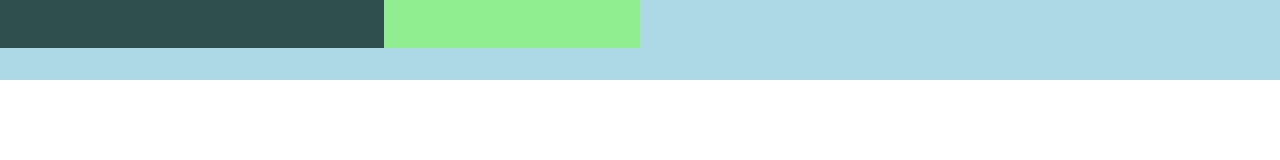
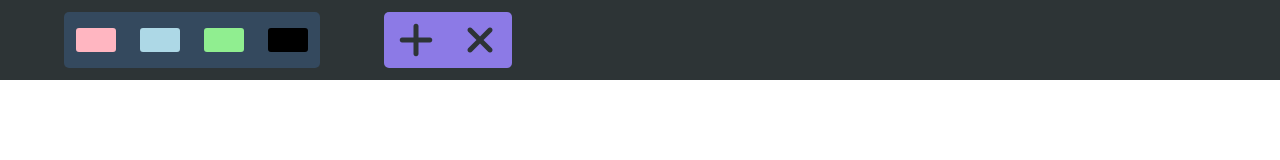
Before and after one commit to aqilahmad2k16/JIRA-TICKET-CLONE-PROJECT, a plain HTML site: page JIRA TICKET CLONE/index.html in a window 1280 px wide. Drawn offline with Linux system fonts and the light colour scheme.

Commit message:
new Change has made by me

```diff
--- a/JIRA TICKET CLONE/index.html
+++ b/JIRA TICKET CLONE/index.html
@@ -5,20 +5,26 @@
     <meta http-equiv="X-UA-Compatible" content="IE=edge">
     <meta name="viewport" content="width=device-width, initial-scale=1.0">
     <link rel="stylesheet" href="./style.css">
+    <link rel="stylesheet" href="https://cdnjs.cloudflare.com/ajax/libs/font-awesome/6.0.0-beta3/css/all.min.css" integrity="sha512-Fo3rlrZj/k7ujTnHg4CGR2D7kSs0v4LLanw2qksYuRlEzO+tcaEPQogQ0KaoGN26/zrn20ImR1DfuLWnOo7aBA==" crossorigin="anonymous" referrerpolicy="no-referrer" />
     <title>JIRA TICKET CLONE</title>
 </head>
 <body>
     <div class="toolbox-cont">
         <div class="toolbox-priority-cont">
-                <div class="color"></div>
-                <div class="color"></div>
-                <div class="color"></div>
-                <div class="color"></div>
+                <div class="lightpink color"></div>
+                <div class="lightblue color"></div>
+                <div class="lightgreen color"></div>
+                <div class="lightblack color"></div>
         </div>
         <div class="action-btn-cont">
-            <div class="add-btn"></div>
-            <div class="remove-btn"></div>
+            <div class="add-btn">
+                <i class="fas fa-plus"></i>
+            </div>
+            <div class="remove-btn">
+                <i class="fas fa-times"></i>
+            </div>
         </div>
     </div>
+    <script type="text/javascript" src="script.js"></script>
 </body>
 </html>
--- /dev/null
+++ b/JIRA TICKET CLONE/script.js
@@ -0,0 +1 @@
+console.log("hi this is Aqil Ahmad");
--- a/JIRA TICKET CLONE/style.css
+++ b/JIRA TICKET CLONE/style.css
@@ -9,18 +9,61 @@ body {
 
 .toolbox-cont {
   height: 5rem;
-  background-color: lightblue;
+  background-color: #2d3436;
+  display: flex;
+  align-items: center;
+}
+
+.toolbox-cont > * {
+  margin-left: 4rem;
+  border-radius: 5px;
+}
+
+.toolbox-priority-cont {
+  height: 3.5rem;
+  width: 16rem;
+  background-color: #34495e;
+  display: flex;
+  justify-content: space-around;
+  align-items: center;
+}
+
+.action-btn-cont {
+  height: 3.5rem;
+  width: 8rem;
+  background-color: #8c7ae6;
   display: flex;
 }
 
-.toolbox-priority-cont {
-  height: 3rem;
-  width: 30%;
-  background-color: darkslategrey;
+.action-btn-cont > * {
+  display: flex;
+  justify-content: center;
+  align-items: center;
+  width: 50%;
+  font-size: 2.5rem;
+  color: #2d3436;
 }
 
-.action-btn-cont {
-  height: 3rem;
-  width: 20%;
+.color {
+  height: 1.5rem;
+  width: 2.5rem;
+  background: lightsalmon;
+  border-radius: 3px;
+}
+
+.lightpink {
+  background-color: lightpink;
+}
+.lightblue {
+  background-color: lightblue;
+}
+.lightgreen {
   background-color: lightgreen;
 }
+.lightblack {
+  background-color: black;
+}
+
+.action-btn-cont > *:hover {
+  background-color: #596275;
+}
```
